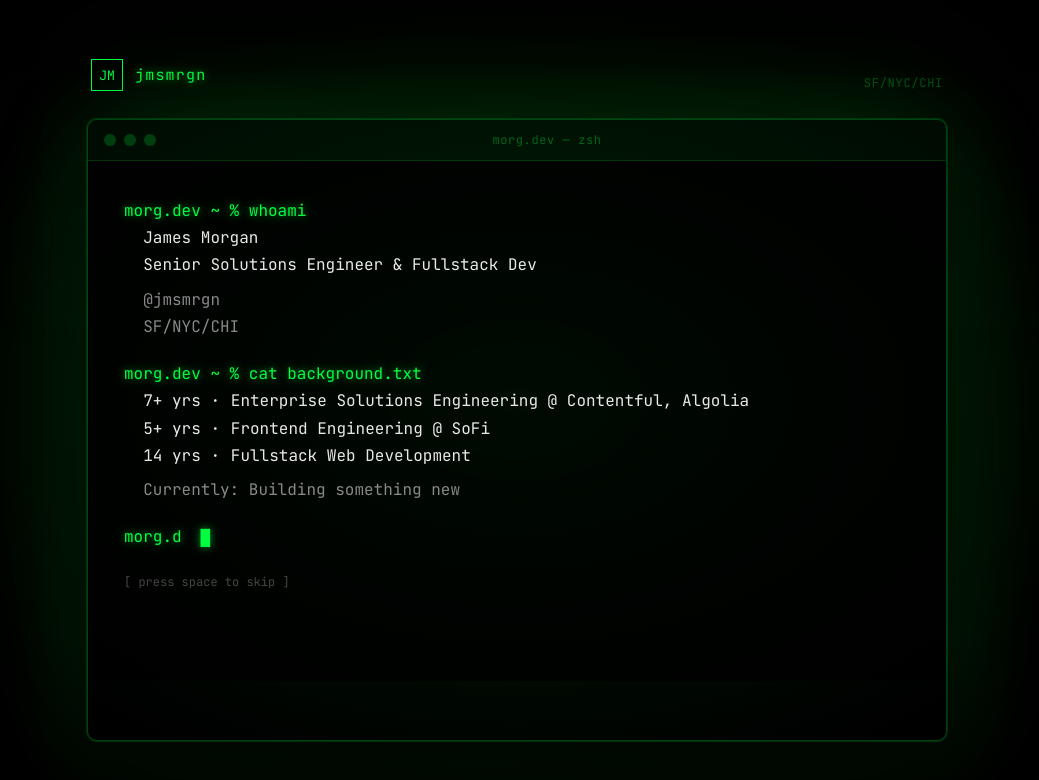
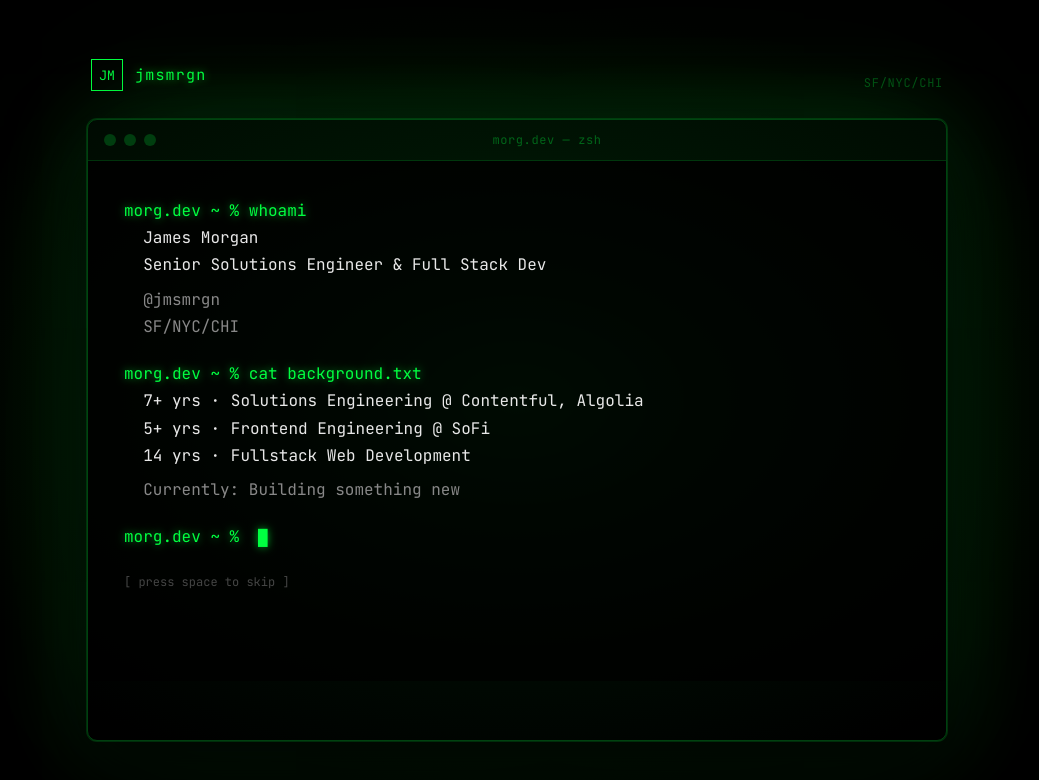
Before and after one commit to jmsmrgn/morgdev, a React (Vite) app: page / in a window 1280 px wide. Shown: the top 780 px of the page, without its empty margins (123-1162 px from the left). Built offline with nearby package versions, Linux system fonts and the light colour scheme.

Commit message:
chore: content tweaks

```diff
--- a/src/data/sequence.ts
+++ b/src/data/sequence.ts
@@ -19,7 +19,7 @@ export const sequence: Step[] = [
   { type: "pause", ms: 80 },
   {
     type: "type",
-    text: "  Senior Solutions Engineer & Fullstack Dev",
+    text: "  Senior Solutions Engineer & Full Stack Dev",
     speed: 8,
   },
   { type: "newline" },
@@ -51,7 +51,7 @@ export const sequence: Step[] = [
   { type: "newline" },
   {
     type: "type",
-    text: "  7+ yrs · Enterprise Solutions Engineering @ Contentful, Algolia",
+    text: "  7+ yrs · Solutions Engineering @ Contentful, Algolia",
     speed: 8,
   },
   { type: "newline" },
```
